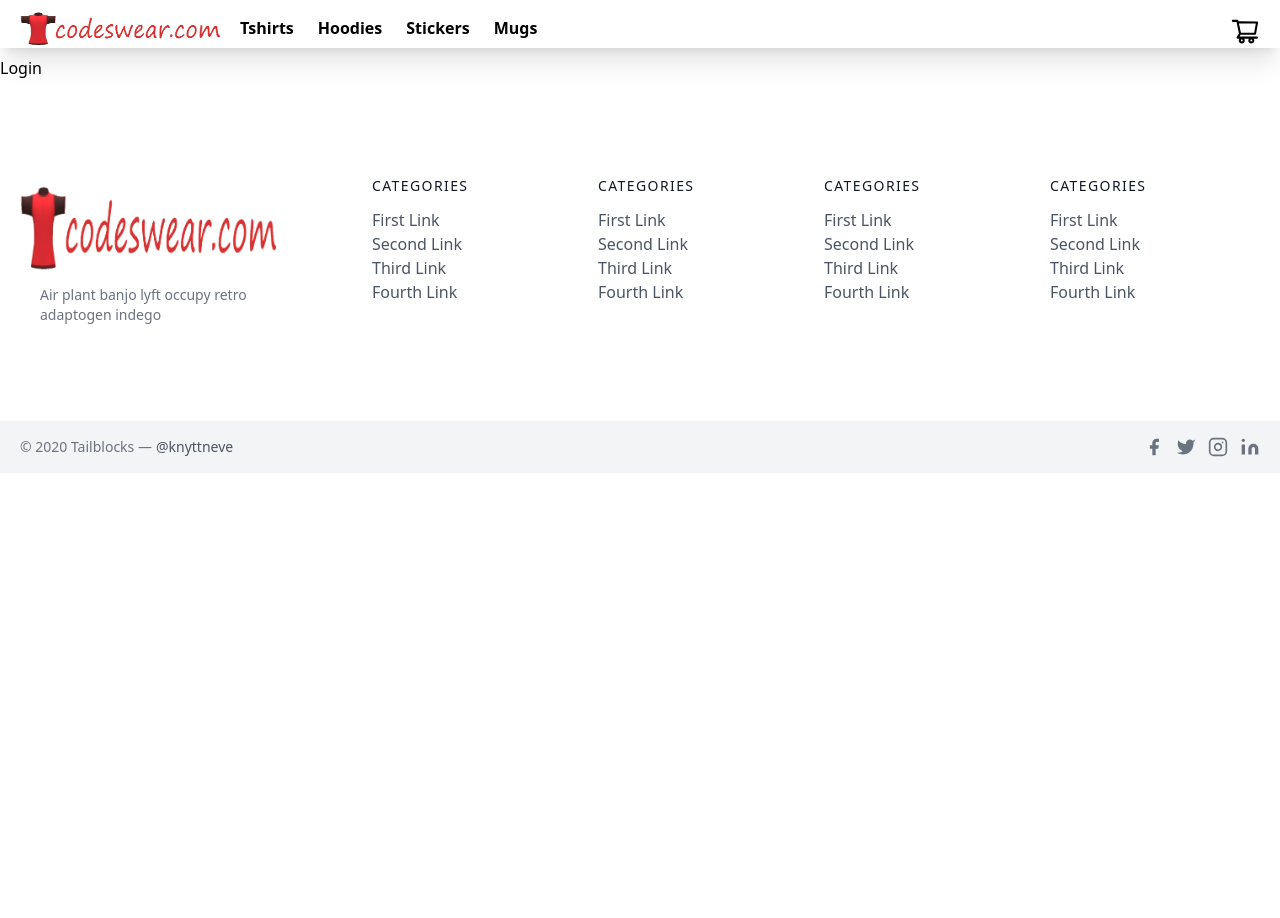
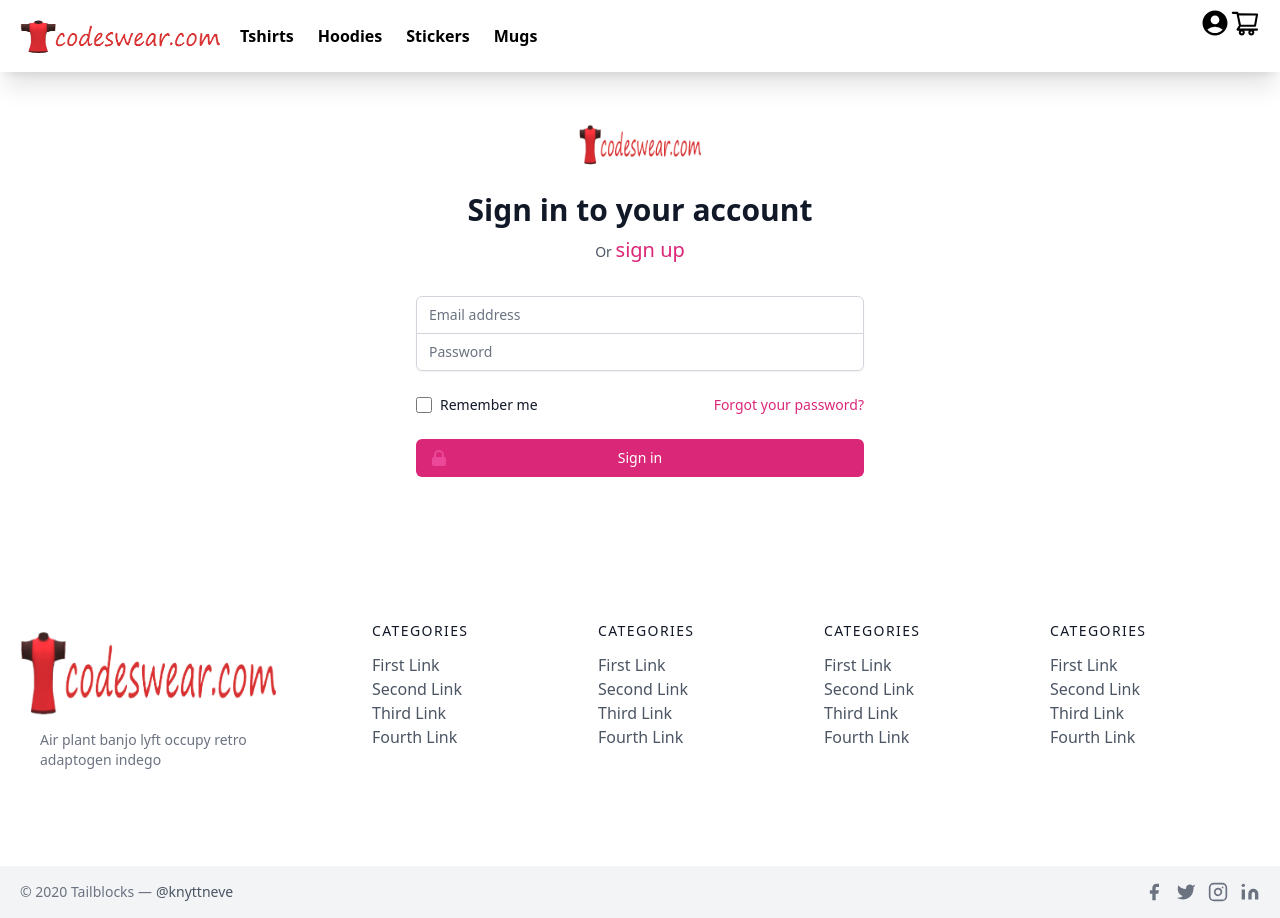
Before and after one commit to githu1234/ecommerce-shoping, a Next.js app in the folder codeswear/: page /login in a window 1280 px wide. Shown: the top 918 px of the page. Before the commit the page ends 808 px from the top, so only its background shows below. Built offline with nearby package versions, Linux system fonts and the light colour scheme.

Commit message:
Login-page&sing-up-page created

```diff
--- a/codeswear/components/Navbar.js
+++ b/codeswear/components/Navbar.js
@@ -3,6 +3,8 @@
 import Link from 'next/link'
 import { AiOutlineShoppingCart,AiFillCloseCircle,AiFillPlusCircle,AiFillMinusCircle} from 'react-icons/ai';
 import {BsFillBagCheckFill} from 'react-icons/bs'
+import {MdAccountCircle} from 'react-icons/md'
+
 import { useRef } from 'react'
 import '../pages/_app.js'
 
@@ -23,7 +25,7 @@
   }
   const ref=useRef()
   return (
-    <div className='flex flex-col md:flex-row md:justify-start justify-center items-center my-2 shadow-xl sticky  bg-white z-10'>
+    <div className='flex flex-col py-4 sticky top-0 md:flex-row md:justify-start justify-center items-center my-0 shadow-xl bg-white z-10'>
       <div className="logo mx-5">
       <Link href={"/"}>
        <a className="flex title-font font-medium items-center md:justify-start justify-center text-gray-900">
@@ -40,8 +42,9 @@
           <Link href={'/mugs'}><a><li>Mugs</li></a></Link>
         </ul>
       </div>
-      <div onClick={toggleCart} className="cart absolute right-0 top-2 mx-5 cursor-pointer">
-        <AiOutlineShoppingCart className=' text-xl md:text-3xl'/>
+      <div  className="cart absolute right-0 top-2 mx-5 cursor-pointer flex ">
+        <Link href={'/login'}><MdAccountCircle  className=' text-xl md:text-3xl'/></Link>
+        <AiOutlineShoppingCart onClick={toggleCart} className=' text-xl md:text-3xl'/>
       </div>
       <div ref={ref} className={`w-72 h-[100vh] sideCart absolute top-0 right-0 bg-pink-50 px-8 py-10 transform transition-transform ${Object.keys(cart).length!==0?'translate-x-0':'translate-x-full'}`}>
         <h2 className="font-bold text-xl">Shopping cart</h2>
--- /dev/null
+++ b/codeswear/pages/forgot.js
@@ -0,0 +1,42 @@
+import React from 'react'
+import Link from 'next/link';
+
+const Forgot = () => {
+  return (
+    <div> <div>
+    <div className="min-h-full flex items-center justify-center py-12 px-4 sm:px-6 lg:px-8">
+<div className="max-w-md w-full space-y-8">
+  <div>
+    <img className="mx-auto h-12 w-auto" src="/footer.png" alt="Workflow"/>
+    <h2 className="mt-6 text-center text-3xl font-extrabold text-gray-900">Forgot password</h2>
+    <p class="mt-2 text-center text-sm text-gray-600">
+     Or <Link href={'/login'}><a href="#" class="text-xl text-pink-600 hover:text-pink-500">login </a>
+</Link>
+    </p>
+  </div>
+  <form className="mt-8 space-y-6" action="#" method="POST">
+    <input type="hidden" name="remember" value="true"/>
+    <div className="rounded-md shadow-sm -space-y-px">
+      <div>
+        <label htmlFor="password" className="sr-only">Email Address</label>
+        <input id="password" name="password" type="password" autocomplete="current-password" required className="appearance-none rounded-none relative block w-full px-3 py-2 border border-gray-300 placeholder-gray-500 text-gray-900 rounded-b-md focus:outline-none focus:ring-pink-500 focus:border-pink-500 focus:z-10 sm:text-sm" placeholder="Email Address"/>
+      </div>
+    </div>
+    <div>
+      <button type="submit" className="group relative w-full flex justify-center py-2 px-4 border border-transparent text-sm font-medium rounded-md text-white bg-pink-600 hover:bg-pink-700 focus:outline-none focus:ring-2 focus:ring-offset-2 focus:ring-pink-500">
+        <span className="absolute left-0 inset-y-0 flex items-center pl-3">
+          <svg className="h-5 w-5 text-pink-500 group-hover:text-pink-400" xmlns="http://www.w3.org/2000/svg" viewBox="0 0 20 20" fill="currentColor" aria-hidden="true">
+            <path fill-rule="evenodd" d="M5 9V7a5 5 0 0110 0v2a2 2 0 012 2v5a2 2 0 01-2 2H5a2 2 0 01-2-2v-5a2 2 0 012-2zm8-2v2H7V7a3 3 0 016 0z" clip-rule="evenodd" />
+          </svg>
+        </span>
+        continue
+      </button>
+    </div>
+  </form>
+</div>
+</div>
+  </div></div>
+  )
+}
+
+export default Forgot
--- a/codeswear/pages/login.js
+++ b/codeswear/pages/login.js
@@ -1,8 +1,57 @@
 import React from 'react'
+import Link from 'next/link';
 
 const Login = () => {
   return (
-    <div>Login</div>
+    <div>
+      <div className="min-h-full flex items-center justify-center py-12 px-4 sm:px-6 lg:px-8">
+  <div className="max-w-md w-full space-y-8">
+    <div>
+      <img className="mx-auto h-12 w-auto" src="/footer.png" alt="Workflow"/>
+      <h2 className="mt-6 text-center text-3xl font-extrabold text-gray-900">Sign in to your account</h2>
+      <p class="mt-2 text-center text-sm text-gray-600">
+       Or <Link href={'/signup'}><a href="#" class="text-xl text-pink-600 hover:text-pink-500">sign up </a>
+</Link>
+      </p>
+    </div>
+    <form className="mt-8 space-y-6" action="#" method="POST">
+      <input type="hidden" name="remember" value="true"/>
+      <div className="rounded-md shadow-sm -space-y-px">
+        <div>
+          <label for="email-address" className="sr-only">Email address</label>
+          <input id="email-address" name="email" type="email" autocomplete="email" required className="appearance-none rounded-none relative block w-full px-3 py-2 border border-gray-300 placeholder-gray-500 text-gray-900 rounded-t-md focus:outline-none focus:ring-pink-500 focus:border-pink-500 focus:z-10 sm:text-sm" placeholder="Email address"/>
+        </div>
+        <div>
+          <label for="password" className="sr-only">Password</label>
+          <input id="password" name="password" type="password" autocomplete="current-password" required className="appearance-none rounded-none relative block w-full px-3 py-2 border border-gray-300 placeholder-gray-500 text-gray-900 rounded-b-md focus:outline-none focus:ring-pink-500 focus:border-pink-500 focus:z-10 sm:text-sm" placeholder="Password"/>
+        </div>
+      </div>
+
+      <div className="flex items-center justify-between">
+        <div className="flex items-center">
+          <input id="remember-me" name="remember-me" type="checkbox" className="h-4 w-4 text-pink-600 focus:ring-pink-500 border-gray-300 rounded"/>
+          <label for="remember-me" className="ml-2 block text-sm text-gray-900"> Remember me </label>
+        </div>
+
+        <div className="text-sm">
+         <Link href={'/forgot'}><a href="#" className="font-medium text-pink-600 hover:text-pink-500"> Forgot your password? </a></Link>
+        </div>
+      </div>
+
+      <div>
+        <button type="submit" className="group relative w-full flex justify-center py-2 px-4 border border-transparent text-sm font-medium rounded-md text-white bg-pink-600 hover:bg-pink-700 focus:outline-none focus:ring-2 focus:ring-offset-2 focus:ring-pink-500">
+          <span className="absolute left-0 inset-y-0 flex items-center pl-3">
+            <svg className="h-5 w-5 text-pink-500 group-hover:text-pink-400" xmlns="http://www.w3.org/2000/svg" viewBox="0 0 20 20" fill="currentColor" aria-hidden="true">
+              <path fill-rule="evenodd" d="M5 9V7a5 5 0 0110 0v2a2 2 0 012 2v5a2 2 0 01-2 2H5a2 2 0 01-2-2v-5a2 2 0 012-2zm8-2v2H7V7a3 3 0 016 0z" clip-rule="evenodd" />
+            </svg>
+          </span>
+          Sign in
+        </button>
+      </div>
+    </form>
+  </div>
+</div>
+    </div>
   )
 }
 
--- a/codeswear/pages/signup.js
+++ b/codeswear/pages/signup.js
@@ -1,8 +1,51 @@
 import React from 'react'
+import Link from 'next/link';
 
 const Signup = () => {
   return (
-    <div>Signup</div>
+    <div>
+       <div>
+      <div className="min-h-full flex items-center justify-center py-12 px-4 sm:px-6 lg:px-8">
+  <div className="max-w-md w-full space-y-8">
+    <div>
+      <img className="mx-auto h-12 w-auto" src="/footer.png" alt="Workflow"/>
+      <h2 className="mt-6 text-center text-3xl font-extrabold text-gray-900">Sign up to your account</h2>
+      <p class="mt-2 text-center text-sm text-gray-600">
+       Or <Link href={'/login'}><a href="#" class="text-xl text-pink-600 hover:text-pink-500">Login </a>
+</Link>
+      </p>
+    </div>
+    <form className="mt-8 space-y-6" action="#" method="POST">
+      <input type="hidden" name="remember" value="true"/>
+      <div className="rounded-md shadow-sm -space-y-px">
+        <div>
+          <label htmlFor="Name" className="sr-only">Name</label>
+          <input id="name" name="name" type="text" autocomplete="email" required className="appearance-none rounded-none relative block w-full px-3 py-2 border border-gray-300 placeholder-gray-500 text-gray-900 rounded-t-md focus:outline-none focus:ring-pink-500 focus:border-pink-500 focus:z-10 sm:text-sm" placeholder="Name"/>
+        </div>
+        <div>
+          <label htmlFor="email-address" className="sr-only">Email address</label>
+          <input id="email-address" name="email" type="email" autocomplete="email" required className="appearance-none rounded-none relative block w-full px-3 py-2 border border-gray-300 placeholder-gray-500 text-gray-900 rounded-t-md focus:outline-none focus:ring-pink-500 focus:border-pink-500 focus:z-10 sm:text-sm" placeholder="Email address"/>
+        </div>
+        <div>
+          <label htmlFor="password" className="sr-only">Password</label>
+          <input id="password" name="password" type="password" autocomplete="current-password" required className="appearance-none rounded-none relative block w-full px-3 py-2 border border-gray-300 placeholder-gray-500 text-gray-900 rounded-b-md focus:outline-none focus:ring-pink-500 focus:border-pink-500 focus:z-10 sm:text-sm" placeholder="Password"/>
+        </div>
+      </div>
+      <div>
+        <button type="submit" className="group relative w-full flex justify-center py-2 px-4 border border-transparent text-sm font-medium rounded-md text-white bg-pink-600 hover:bg-pink-700 focus:outline-none focus:ring-2 focus:ring-offset-2 focus:ring-pink-500">
+          <span className="absolute left-0 inset-y-0 flex items-center pl-3">
+            <svg className="h-5 w-5 text-pink-500 group-hover:text-pink-400" xmlns="http://www.w3.org/2000/svg" viewBox="0 0 20 20" fill="currentColor" aria-hidden="true">
+              <path fill-rule="evenodd" d="M5 9V7a5 5 0 0110 0v2a2 2 0 012 2v5a2 2 0 01-2 2H5a2 2 0 01-2-2v-5a2 2 0 012-2zm8-2v2H7V7a3 3 0 016 0z" clip-rule="evenodd" />
+            </svg>
+          </span>
+          Sign up
+        </button>
+      </div>
+    </form>
+  </div>
+</div>
+    </div>
+    </div>
   )
 }
 
```
